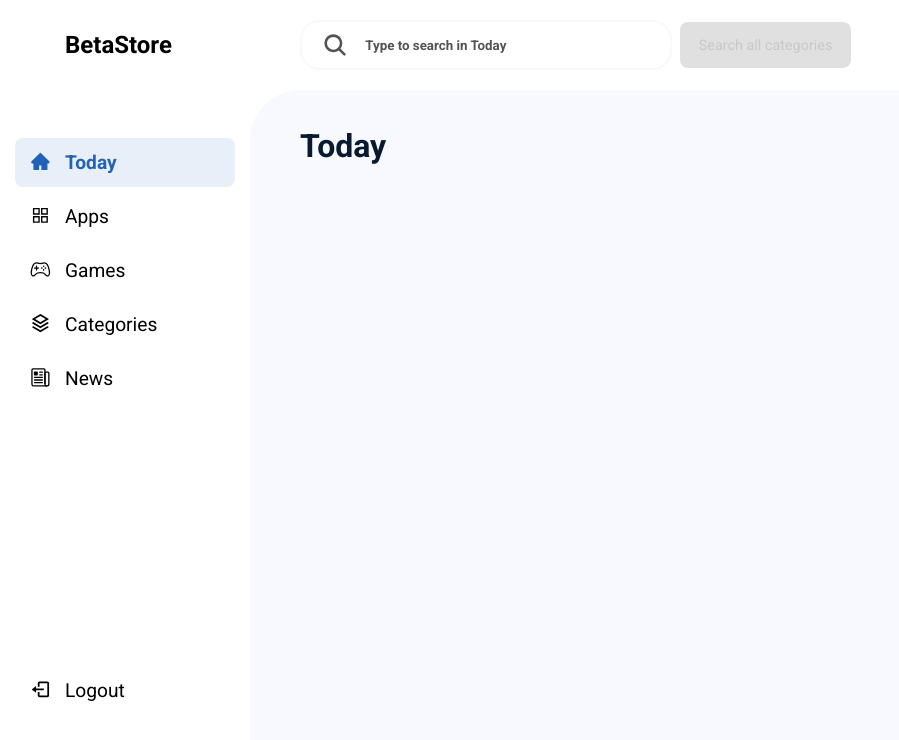
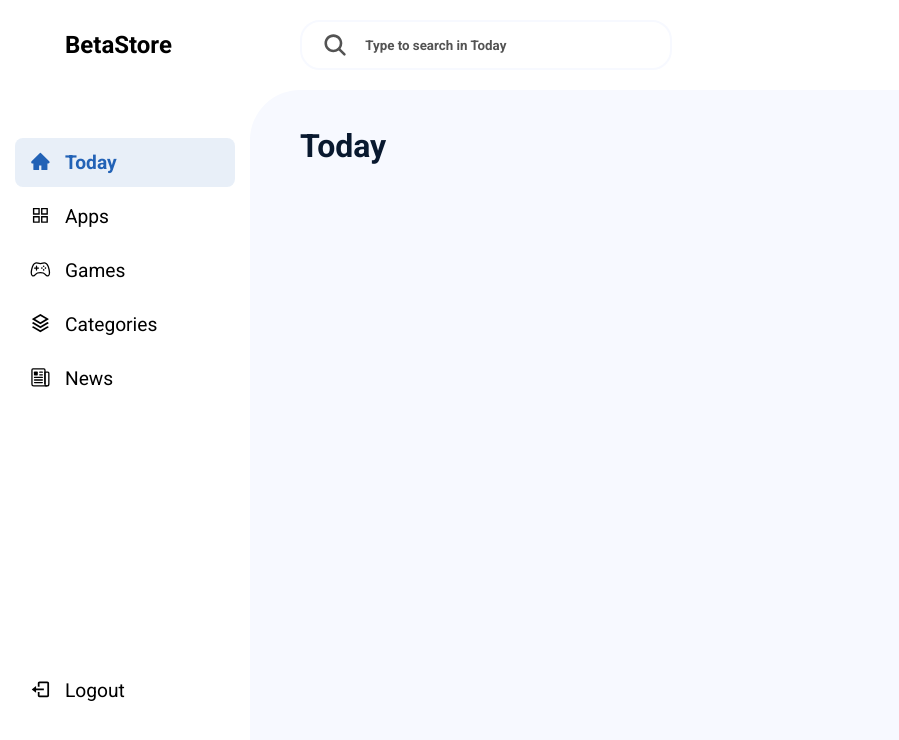
Before and after one commit to floriankulig/testiply, a Next.js app: page /store in a window 1280 px wide. Shown: the top 740 px of the page, without its empty margins (0-899 px from the left). Built offline with nearby package versions, Linux system fonts and the light colour scheme.

Commit message:
only rendering Button if search input

```diff
--- a/src/components/layouts/header/Searchbar.tsx
+++ b/src/components/layouts/header/Searchbar.tsx
@@ -97,7 +97,7 @@ export const Searchbar: React.FC = () => {
                     <MdClear />
                 </div>}
             </StyledSearchbar>
-            <Button style={{ minHeight: "46px" }} disabled={!query} bold={!!query}>Search all categories</Button>
+            {!!query && (<Button style={{ minHeight: "46px" }}>Search all categories</Button>)}
         </>
     )
 }
```
